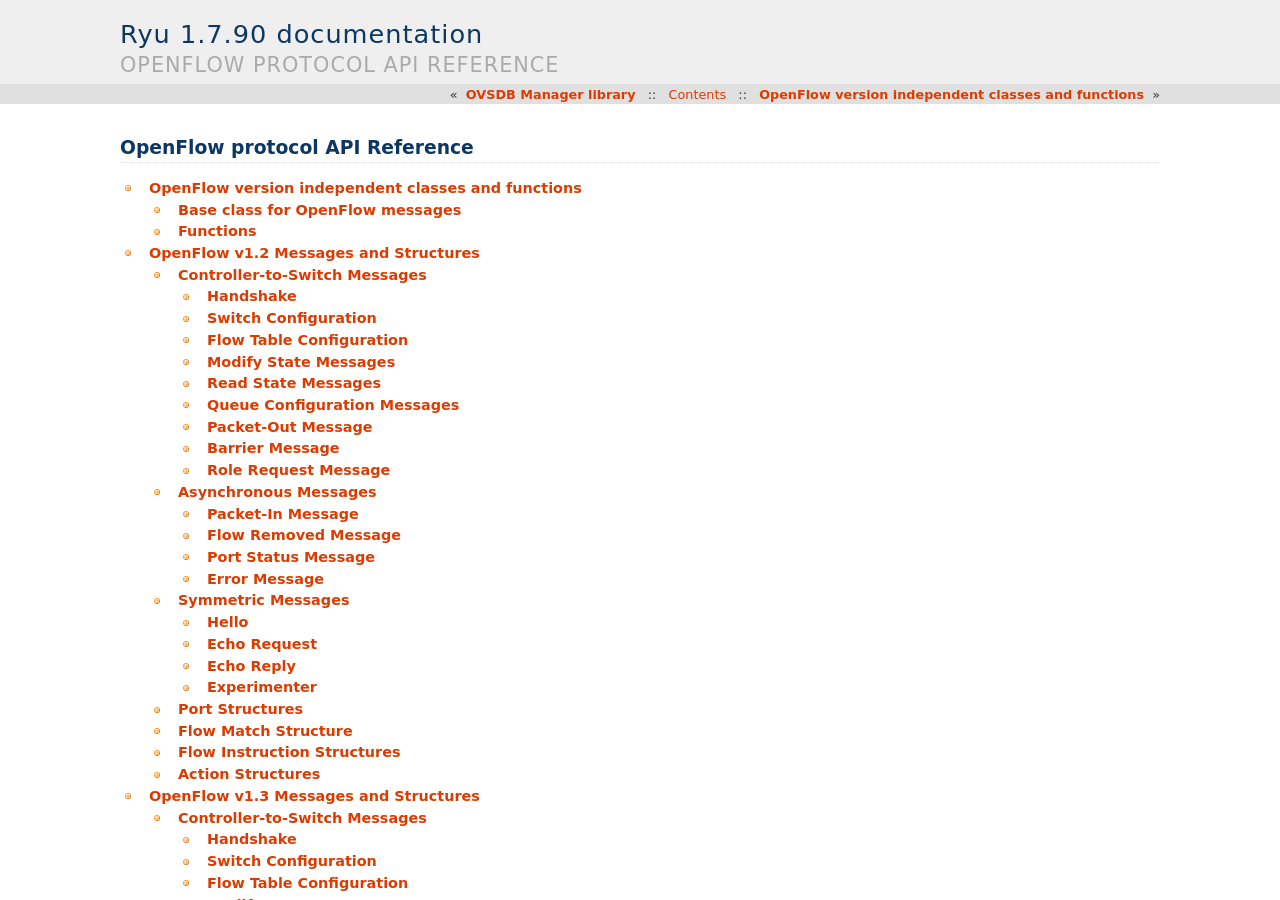
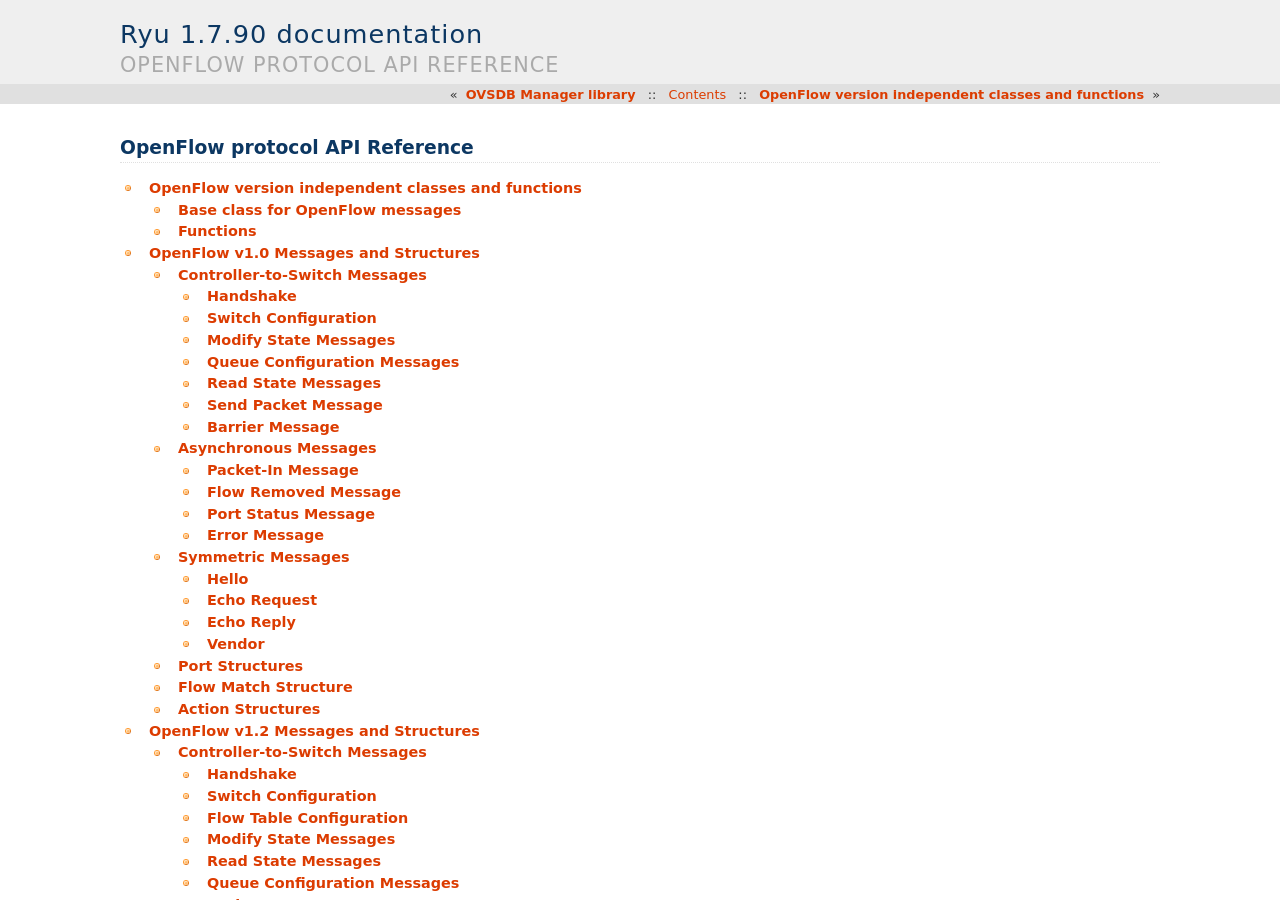
Before and after one commit to faucetsdn/ryu, a Sphinx documentation site: the page built from doc/source/ofproto_ref.rst, in a window 1280 px wide and 900 px high. Built offline with Sphinx 7.4.7, drawn with Linux system fonts in a browser that asks for light colours; the version number is read from the project's files by our own code; some of the changed lines change nothing that is shown.

Commit message:
doc: Add openflow api reference for of1.0
Signed-off-by: IWASE Yusuke <iwase.yusuke0@gmail.com>
Signed-off-by: FUJITA Tomonori <fujita.tomonori@lab.ntt.co.jp>

```diff
--- a/doc/source/ofproto_ref.rst
+++ b/doc/source/ofproto_ref.rst
@@ -8,6 +8,7 @@
    :maxdepth: 3
 
    ofproto_base.rst
+   ofproto_v1_0_ref.rst
    ofproto_v1_2_ref.rst
    ofproto_v1_3_ref.rst
    ofproto_v1_4_ref.rst
--- /dev/null
+++ b/doc/source/ofproto_v1_0_ref.rst
@@ -0,0 +1,294 @@
+*************************************
+OpenFlow v1.0 Messages and Structures
+*************************************
+
+.. py:currentmodule:: ryu.ofproto.ofproto_v1_0_parser
+
+Controller-to-Switch Messages
+=============================
+
+Handshake
+---------
+
+.. autoclass:: OFPFeaturesRequest
+
+    JSON Example:
+
+    .. literalinclude:: ../../ryu/tests/unit/ofproto/json/of10/1-5-features_request.packet.json
+
+.. autoclass:: OFPSwitchFeatures
+
+    JSON Example:
+
+    .. literalinclude:: ../../ryu/tests/unit/ofproto/json/of10/1-6-ofp_switch_features.packet.json
+
+Switch Configuration
+--------------------
+
+.. autoclass:: OFPSetConfig
+
+..    JSON Example:
+..
+..    .. literalinclude:: ../../ryu/tests/unit/ofproto/json/of10/1-7-ofp_set_config.packet.json
+
+.. autoclass:: OFPGetConfigRequest
+
+..    JSON Example:
+..
+..    .. literalinclude:: ../../ryu/tests/unit/ofproto/json/of10/1-8-ofp_get_config_request.packet.json
+
+.. autoclass:: OFPGetConfigReply
+
+..    JSON Example:
+..
+..    .. literalinclude:: ../../ryu/tests/unit/ofproto/json/of10/1-9-ofp_get_config_reply.packet.json
+
+Modify State Messages
+---------------------
+
+.. autoclass:: OFPFlowMod
+
+    JSON Example:
+
+    .. literalinclude:: ../../ryu/tests/unit/ofproto/json/of10/1-2-ofp_flow_mod.packet.json
+..    .. literalinclude:: ../../ryu/tests/unit/ofproto/json/of10/1-3-ofp_flow_mod.packet.json
+
+.. autoclass:: OFPPortMod
+
+..    JSON Example:
+..
+..    .. literalinclude:: ../../ryu/tests/unit/ofproto/json/of10/1-22-ofp_port_mod.packet.json
+
+Queue Configuration Messages
+----------------------------
+
+.. autoclass:: OFPQueueGetConfigRequest
+
+..    JSON Example:
+..
+..    .. literalinclude:: ../../ryu/tests/unit/ofproto/json/of10/1-35-ofp_queue_get_config_request.packet.json
+
+.. autoclass:: OFPQueueGetConfigReply
+
+..    JSON Example:
+..
+..    .. literalinclude:: ../../ryu/tests/unit/ofproto/json/of10/1-36-ofp_queue_get_config_reply.packet.json
+
+Read State Messages
+-------------------
+
+.. autoclass:: OFPDescStatsRequest
+
+..    JSON Example:
+..
+..    .. literalinclude:: ../../ryu/tests/unit/ofproto/json/of10/1-24-ofp_desc_stats_request.packet.json
+
+.. autoclass:: OFPDescStatsReply
+
+..    JSON Example:
+..
+..    .. literalinclude:: ../../ryu/tests/unit/ofproto/json/of10/1-0-ofp_desc_stats_reply.packet.json
+
+.. autoclass:: OFPFlowStatsRequest
+
+..    JSON Example:
+..
+..    .. literalinclude:: ../../ryu/tests/unit/ofproto/json/of10/1-11-ofp_flow_stats_request.packet.json
+
+.. autoclass:: OFPFlowStatsReply
+
+..    JSON Example:
+..
+..    .. literalinclude:: ../../ryu/tests/unit/ofproto/json/of10/1-12-ofp_flow_stats_reply.packet.json
+
+.. autoclass:: OFPAggregateStatsRequest
+
+..    JSON Example:
+..
+..    .. literalinclude:: ../../ryu/tests/unit/ofproto/json/of10/1-25-ofp_aggregate_stats_request.packet.json
+
+.. autoclass:: OFPAggregateStatsReply
+
+..    JSON Example:
+..
+..    .. literalinclude:: ../../ryu/tests/unit/ofproto/json/of10/1-26-ofp_aggregate_stats_reply.packet.json
+
+.. autoclass:: OFPTableStatsRequest
+
+..    JSON Example:
+..
+..    .. literalinclude:: ../../ryu/tests/unit/ofproto/json/of10/1-27-ofp_table_stats_request.packet.json
+
+.. autoclass:: OFPTableStatsReply
+
+..    XXX commented out because it's too long
+..    JSON Example:
+..
+..    .. literalinclude:: ../../ryu/tests/unit/ofproto/json/of10/1-28-ofp_table_stats_reply.packet.json
+
+.. autoclass:: OFPPortStatsRequest
+
+..    JSON Example:
+..
+..    .. literalinclude:: ../../ryu/tests/unit/ofproto/json/of10/1-29-ofp_port_stats_request.packet.json
+
+.. autoclass:: OFPPortStatsReply
+
+..    JSON Example:
+..
+..    .. literalinclude:: ../../ryu/tests/unit/ofproto/json/of10/1-30-ofp_port_stats_reply.packet.json
+
+.. autoclass:: OFPQueueStatsRequest
+
+..    JSON Example:
+..
+..    .. literalinclude:: ../../ryu/tests/unit/ofproto/json/of10/1-37-ofp_queue_stats_request.packet.json
+
+.. autoclass:: OFPQueueStatsReply
+
+..    JSON Example:
+..
+..    .. literalinclude:: ../../ryu/tests/unit/ofproto/json/of10/1-38-ofp_queue_stats_reply.packet.json
+
+.. autoclass:: OFPVendorStatsRequest
+.. autoclass:: OFPVendorStatsReply
+
+Send Packet Message
+-------------------
+
+.. autoclass:: OFPPacketOut
+
+    JSON Example:
+
+    .. literalinclude:: ../../ryu/tests/unit/ofproto/json/of10/1-1-ofp_packet_out.packet.json
+
+Barrier Message
+---------------
+
+.. autoclass:: OFPBarrierRequest
+
+..    JSON Example:
+..
+..    .. literalinclude:: ../../ryu/tests/unit/ofproto/json/of10/1-17-ofp_barrier_request.packet.json
+
+.. autoclass:: OFPBarrierReply
+
+..    JSON Example:
+..
+..    .. literalinclude:: ../../ryu/tests/unit/ofproto/json/of10/1-18-ofp_barrier_reply.packet.json
+
+
+Asynchronous Messages
+=====================
+
+Packet-In Message
+-----------------
+
+.. autoclass:: OFPPacketIn
+
+    JSON Example:
+
+    .. literalinclude:: ../../ryu/tests/unit/ofproto/json/of10/1-4-ofp_packet_in.packet.json
+
+Flow Removed Message
+--------------------
+
+.. autoclass:: OFPFlowRemoved
+
+..    JSON Example:
+..
+..    .. literalinclude:: ../../ryu/tests/unit/ofproto/json/of10/1-40-ofp_flow_removed.packet.json
+
+Port Status Message
+-------------------
+
+.. autoclass:: OFPPortStatus
+
+..    JSON Example:
+..
+..    .. literalinclude:: ../../ryu/tests/unit/ofproto/json/of10/1-39-ofp_port_status.packet.json
+
+Error Message
+-------------
+
+.. autoclass:: OFPErrorMsg
+
+..    JSON Example:
+..
+..    .. literalinclude:: ../../ryu/tests/unit/ofproto/json/of10/1-15-ofp_error_msg.packet.json
+..    .. literalinclude:: ../../ryu/tests/unit/ofproto/json/of10/1-41-ofp_error_msg_vendor.packet.json
+
+Symmetric Messages
+==================
+
+Hello
+-----
+
+.. autoclass:: OFPHello
+
+..    JSON Example:
+..
+..    .. literalinclude:: ../../ryu/tests/unit/ofproto/json/of10/1-10-ofp_hello.packet.json
+
+Echo Request
+------------
+
+.. autoclass:: OFPEchoRequest
+
+..    JSON Example:
+..
+..    .. literalinclude:: ../../ryu/tests/unit/ofproto/json/of10/1-13-ofp_echo_request.packet.json
+
+
+Echo Reply
+----------
+
+.. autoclass:: OFPEchoReply
+
+..    JSON Example:
+..
+..    .. literalinclude:: ../../ryu/tests/unit/ofproto/json/of10/1-14-ofp_echo_reply.packet.json
+
+
+Vendor
+------------
+
+.. autoclass:: OFPVendor
+
+..    JSON Example:
+..
+..    .. literalinclude:: ../../ryu/tests/unit/ofproto/json/of10/1-16-ofp_vendor.packet.json
+
+Port Structures
+===============
+
+.. autoclass:: OFPPhyPort
+
+
+Flow Match Structure
+====================
+
+.. autoclass:: OFPMatch
+
+
+Action Structures
+=================
+
+.. autoclass:: OFPActionHeader
+.. autoclass:: OFPAction
+.. autoclass:: OFPActionOutput
+.. autoclass:: OFPActionVlanVid
+.. autoclass:: OFPActionVlanPcp
+.. autoclass:: OFPActionStripVlan
+.. autoclass:: OFPActionDlAddr
+.. autoclass:: OFPActionSetDlSrc
+.. autoclass:: OFPActionSetDlDst
+.. autoclass:: OFPActionNwAddr
+.. autoclass:: OFPActionSetNwSrc
+.. autoclass:: OFPActionSetNwDst
+.. autoclass:: OFPActionSetNwTos
+.. autoclass:: OFPActionTpPort
+.. autoclass:: OFPActionSetTpSrc
+.. autoclass:: OFPActionSetTpDst
+.. autoclass:: OFPActionEnqueue
+.. autoclass:: OFPActionVendor
```
